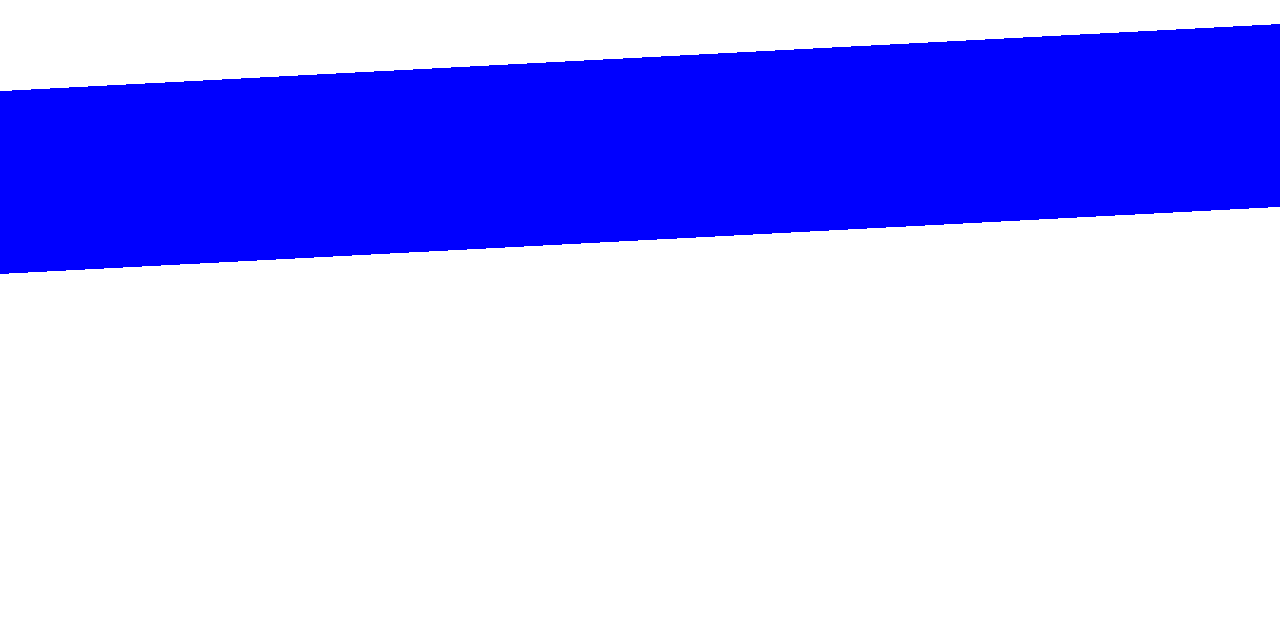
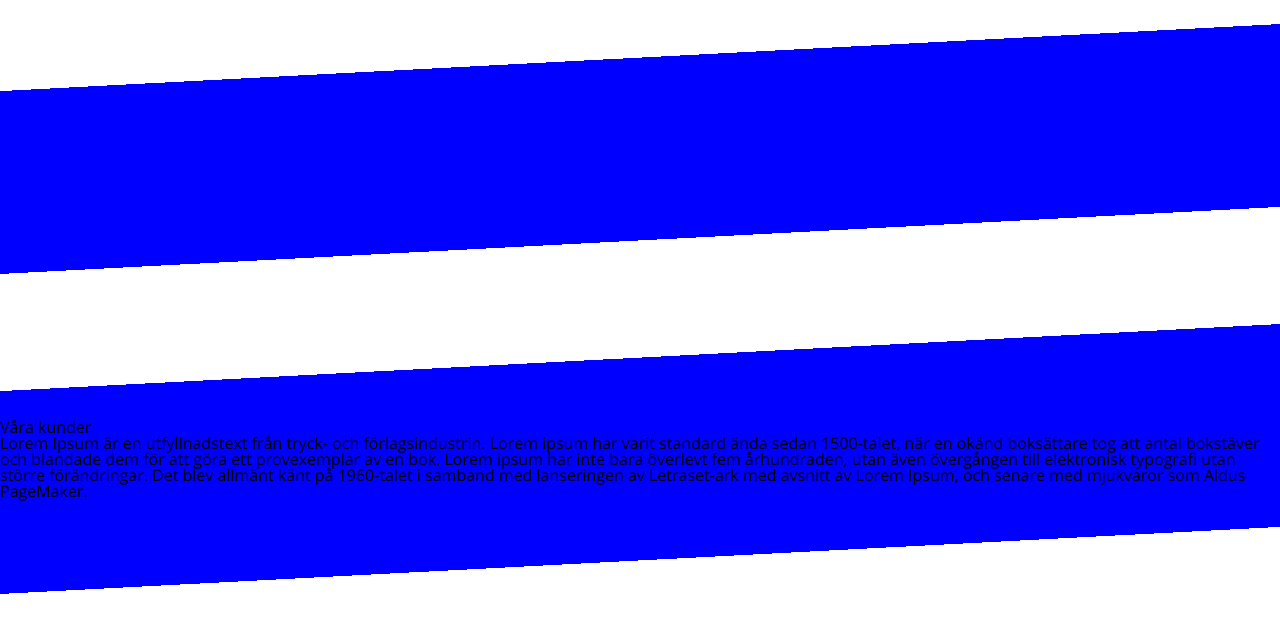
Before and after one commit to amandabouveng/caseFed15, a PHP site: page / in a window 1280 px wide. Shown: the part 641-1260 px from the top of the page. Before the commit the page ends 915 px from the top, so only its background shows below. Run offline with PHP 8.4, Linux system fonts and the light colour scheme.

Commit message:
getting ready for pull

```diff
--- a/index.php
+++ b/index.php
@@ -35,6 +35,16 @@
 	<main>
 			<section style="height: 300px; background-color: blue; position: relative;">
 				<div class="divider-top"></div>
+
+				<div class="divider-bottom"></div>
+			</section>
+			<section style="height: auto; background-color: blue; position: relative;">
+				<div class="divider-top"></div>
+					<article style="padding-top: 15vh; padding-bottom: 15vh;">
+					<h1>Våra kunder</h1>
+					<p>Lorem Ipsum är en utfyllnadstext från tryck- och förlagsindustrin. Lorem ipsum har varit standard ända sedan 1500-talet, när en okänd boksättare tog att antal bokstäver och blandade dem för att göra ett provexemplar av en bok. Lorem ipsum har inte bara överlevt fem århundraden, utan även övergången till elektronisk typografi utan större förändringar. Det blev allmänt känt på 1960-talet i samband med lanseringen av Letraset-ark med avsnitt av Lorem Ipsum, och senare med mjukvaror som Aldus PageMaker.
+				</p>
+				</article>
 				<div class="divider-bottom"></div>
 			</section>
 	</main>
```
